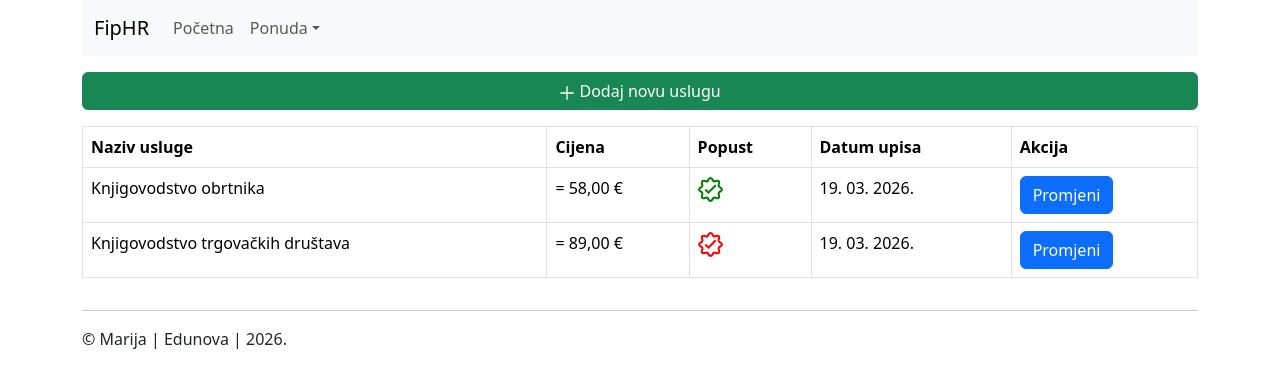
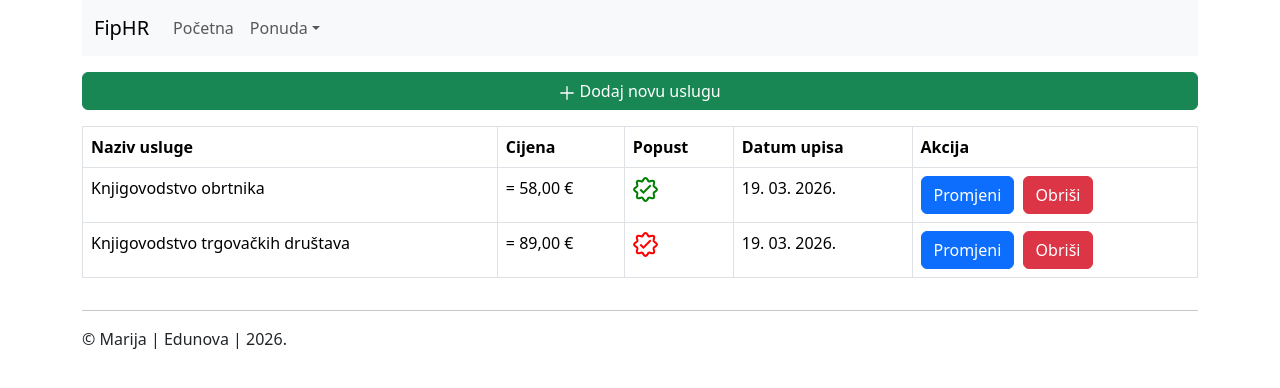
Before and after one commit to marijadergez/FipHr, a React (Vite) app: page /usluge in a window 1280 px wide. Shown: the top 388 px of the page. Built offline with nearby package versions, Linux system fonts and the light colour scheme.

Commit message:
vježbanje

```diff
--- a/src/pages/usluge/UslugePregled.jsx
+++ b/src/pages/usluge/UslugePregled.jsx
@@ -25,6 +25,15 @@
         await UslugeService.get().then((odgovor) => {
             setUsluge(odgovor.data)
         })
+
+    }
+
+    async function obrisi(sifra) {
+        if(!confirm('Sigurno obrisati?')){
+            return
+        }
+        await UslugeService.obrisi(sifra)
+        ucitajUsluge()
 
     }
 
@@ -82,8 +91,13 @@
                                 <Button onClick={()=>{navigate(`/usluge/${usluga.sifra}`)}}>
                                     Promjeni
                                 </Button>
+                                        &nbsp;&nbsp;
 
+                                <Button variant="danger" onClick={()=>{obrisi(usluge.sifra)}}>
+                                    Obriši
+                                </Button>
                             </td>
+
                         </tr>
                     ))}
                 </tbody>
--- a/src/services/usluge/UslugeService.js
+++ b/src/services/usluge/UslugeService.js
@@ -30,9 +30,16 @@
     return usluge.findIndex(s=>s.sifra === parseInt(sifra))
 }
 
+async function obrisi(sifra) {
+    const index =nadiIndex(sifra)
+    usluge.splice(index,1)
+
+}
+
 export default{
     get,
     dodaj,
     getBySifra,
-    promjeni
+    promjeni,
+    obrisi
 }
```
